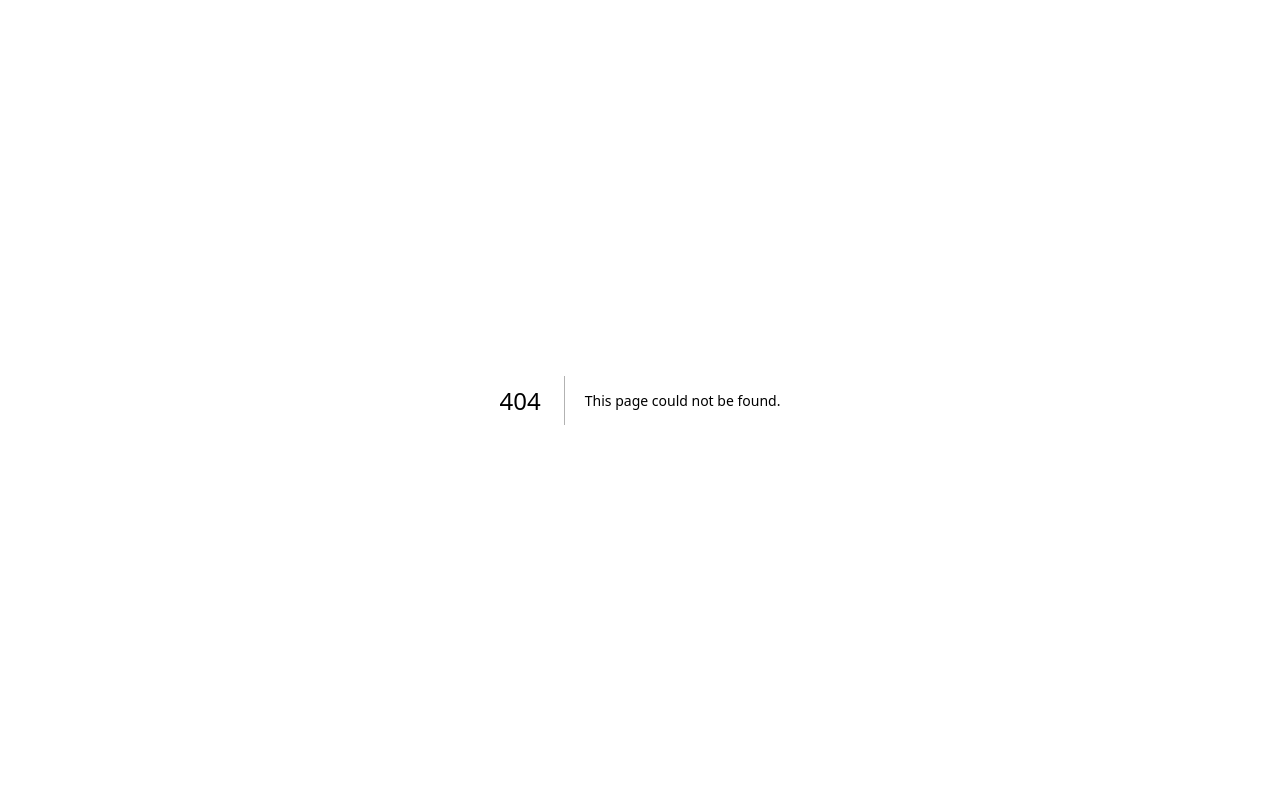
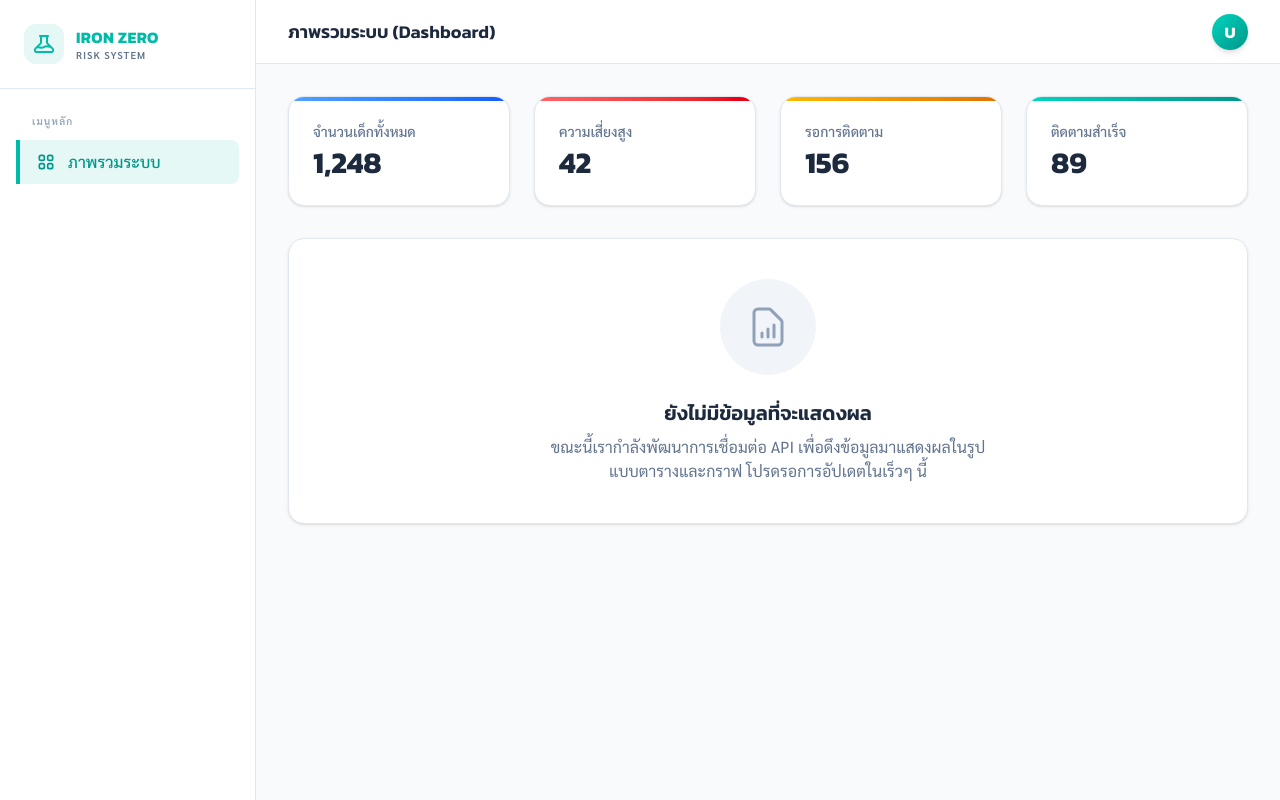
Before and after one commit to Kittipun-Prangsri/IRON-RISK-SYTEM-V2.0, a Next.js app in the folder frontend/: page /dashboard in a window 1280 px wide. Before the commit this address had no page. Built offline with nearby package versions, Linux system fonts and the light colour scheme.

Commit message:
feat: add dashboard page with layout, statistics cards, and success banner

```diff
--- /dev/null
+++ b/frontend/src/app/dashboard/page.tsx
@@ -0,0 +1,87 @@
+"use client";
+import { useEffect, useState } from "react";
+import { useSearchParams } from "next/navigation";
+
+export default function Dashboard() {
+  const searchParams = useSearchParams();
+  const [isSuccess, setIsSuccess] = useState(false);
+
+  useEffect(() => {
+    if (searchParams.get("success") === "true") {
+      setIsSuccess(true);
+    }
+  }, [searchParams]);
+
+  return (
+    <div className="flex h-screen bg-slate-50 dark:bg-slate-900 font-sarabun text-slate-800 dark:text-slate-100">
+
+      {/* Sidebar */}
+      <aside className="w-64 bg-white dark:bg-slate-950 border-r border-slate-200 dark:border-slate-800 flex flex-col">
+        <div className="p-6 border-b border-slate-200 dark:border-slate-800 flex items-center gap-3">
+          <div className="w-10 h-10 bg-teal-500/10 text-teal-500 rounded-xl flex items-center justify-center">
+            <svg className="w-6 h-6" fill="none" stroke="currentColor" viewBox="0 0 24 24" xmlns="http://www.w3.org/2000/svg"><path strokeLinecap="round" strokeLinejoin="round" strokeWidth="2" d="M19.428 15.428a2 2 0 00-1.022-.547l-2.387-.477a6 6 0 00-3.86.517l-.318.158a6 6 0 01-3.86.517L6.05 15.21a2 2 0 00-1.806.547M8 4h8l-1 1v5.172a2 2 0 00.586 1.414l5 5c1.26 1.26.367 3.414-1.415 3.414H4.828c-1.782 0-2.674-2.154-1.414-3.414l5-5A2 2 0 009 10.172V5L8 4z"></path></svg>
+          </div>
+          <div>
+            <h2 className="font-kanit font-bold text-teal-500 tracking-wide leading-tight">IRON ZERO</h2>
+            <p className="text-[10px] text-slate-500 uppercase tracking-widest font-semibold">Risk System</p>
+          </div>
+        </div>
+        <nav className="flex-1 p-4 space-y-1 overflow-y-auto">
+          <p className="text-[10px] font-semibold tracking-[1.2px] text-slate-400 uppercase px-4 py-2">เมนูหลัก</p>
+          <a href="#" className="flex items-center gap-3 px-4 py-2.5 bg-teal-500/10 text-teal-600 dark:text-teal-400 border-l-4 border-teal-500 rounded-r-lg font-medium">
+            <svg className="w-5 h-5" fill="none" stroke="currentColor" viewBox="0 0 24 24" xmlns="http://www.w3.org/2000/svg"><path strokeLinecap="round" strokeLinejoin="round" strokeWidth="2" d="M4 6a2 2 0 012-2h2a2 2 0 012 2v2a2 2 0 01-2 2H6a2 2 0 01-2-2V6zM14 6a2 2 0 012-2h2a2 2 0 012 2v2a2 2 0 01-2 2h-2a2 2 0 01-2-2V6zM4 16a2 2 0 012-2h2a2 2 0 012 2v2a2 2 0 01-2 2H6a2 2 0 01-2-2v-2zM14 16a2 2 0 012-2h2a2 2 0 012 2v2a2 2 0 01-2 2h-2a2 2 0 01-2-2v-2z"></path></svg>
+            ภาพรวมระบบ
+          </a>
+        </nav>
+      </aside>
+
+      {/* Main Content */}
+      <main className="flex-1 flex flex-col overflow-hidden">
+        {/* Topbar */}
+        <header className="h-16 bg-white dark:bg-slate-950 border-b border-slate-200 dark:border-slate-800 flex items-center justify-between px-8">
+          <h1 className="font-kanit font-semibold text-lg">ภาพรวมระบบ (Dashboard)</h1>
+          <div className="flex items-center gap-4">
+            <div className="w-9 h-9 bg-gradient-to-br from-teal-400 to-teal-600 rounded-full flex items-center justify-center text-white font-kanit font-bold shadow-md cursor-pointer">
+              U
+            </div>
+          </div>
+        </header>
+
+        {/* Content Area */}
+        <div className="flex-1 overflow-y-auto p-8">
+          {isSuccess && (
+            <div className="mb-6 bg-teal-50 dark:bg-teal-500/10 border border-teal-200 dark:border-teal-500/20 text-teal-700 dark:text-teal-400 px-4 py-3 rounded-xl flex items-center gap-3 animate-fade-in-up">
+              <svg className="w-5 h-5 flex-shrink-0" fill="currentColor" viewBox="0 0 20 20" xmlns="http://www.w3.org/2000/svg"><path fillRule="evenodd" d="M10 18a8 8 0 100-16 8 8 0 000 16zm3.707-9.293a1 1 0 00-1.414-1.414L9 10.586 7.707 9.293a1 1 0 00-1.414 1.414l2 2a1 1 0 001.414 0l4-4z" clipRule="evenodd"></path></svg>
+              <p className="font-medium">เข้าสู่ระบบสำเร็จ! ยินดีต้อนรับเข้าสู่ IRON ZERO RISK</p>
+            </div>
+          )}
+
+          {/* Stats Cards */}
+          <div className="grid grid-cols-1 md:grid-cols-2 xl:grid-cols-4 gap-6 mb-8 animate-fade-in-up" style={{animationDelay: '0.1s', animationFillMode: 'both'}}>
+            {[
+              { label: 'จำนวนเด็กทั้งหมด', value: '1,248', color: 'from-blue-400 to-blue-600' },
+              { label: 'ความเสี่ยงสูง', value: '42', color: 'from-red-400 to-red-600' },
+              { label: 'รอการติดตาม', value: '156', color: 'from-amber-400 to-amber-600' },
+              { label: 'ติดตามสำเร็จ', value: '89', color: 'from-teal-400 to-teal-600' },
+            ].map((stat, i) => (
+              <div key={i} className="bg-white dark:bg-slate-900 border border-slate-200 dark:border-slate-800 rounded-2xl p-6 shadow-sm hover:shadow-md transition-shadow relative overflow-hidden group cursor-pointer">
+                <div className={`absolute top-0 left-0 w-full h-1 bg-gradient-to-r ${stat.color}`}></div>
+                <p className="text-sm text-slate-500 dark:text-slate-400 font-medium mb-1">{stat.label}</p>
+                <h3 className="text-3xl font-kanit font-bold text-slate-800 dark:text-white">{stat.value}</h3>
+              </div>
+            ))}
+          </div>
+
+          {/* Empty State / Welcome Box */}
+          <div className="bg-white dark:bg-slate-900 border border-slate-200 dark:border-slate-800 rounded-2xl p-10 flex flex-col items-center justify-center text-center shadow-sm animate-fade-in-up" style={{animationDelay: '0.2s', animationFillMode: 'both'}}>
+            <div className="w-24 h-24 bg-slate-100 dark:bg-slate-800 rounded-full flex items-center justify-center mb-6">
+              <svg className="w-12 h-12 text-slate-400" fill="none" stroke="currentColor" viewBox="0 0 24 24" xmlns="http://www.w3.org/2000/svg"><path strokeLinecap="round" strokeLinejoin="round" strokeWidth="1.5" d="M9 17v-2m3 2v-4m3 4v-6m2 10H7a2 2 0 01-2-2V5a2 2 0 012-2h5.586a1 1 0 01.707.293l5.414 5.414a1 1 0 01.293.707V19a2 2 0 01-2 2z"></path></svg>
+            </div>
+            <h3 className="font-kanit text-xl font-semibold mb-2">ยังไม่มีข้อมูลที่จะแสดงผล</h3>
+            <p className="text-slate-500 max-w-md">ขณะนี้เรากำลังพัฒนาการเชื่อมต่อ API เพื่อดึงข้อมูลมาแสดงผลในรูปแบบตารางและกราฟ โปรดรอการอัปเดตในเร็วๆ นี้</p>
+          </div>
+        </div>
+      </main>
+    </div>
+  );
+}
```
